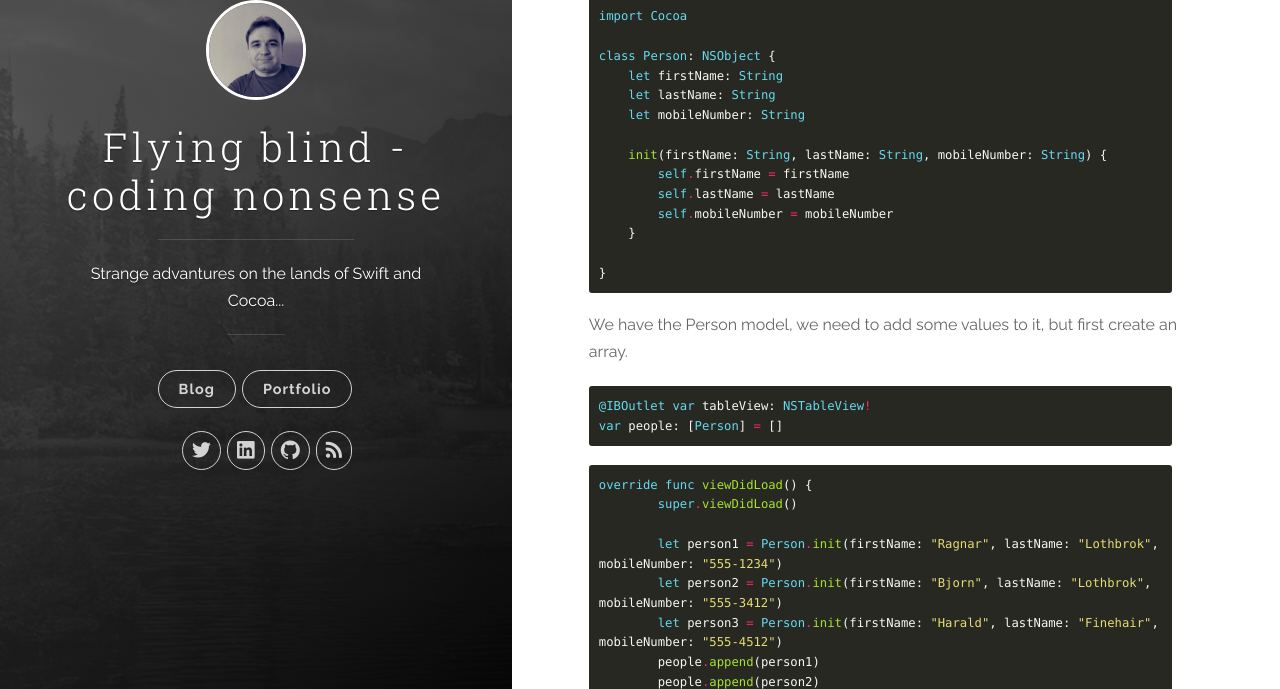
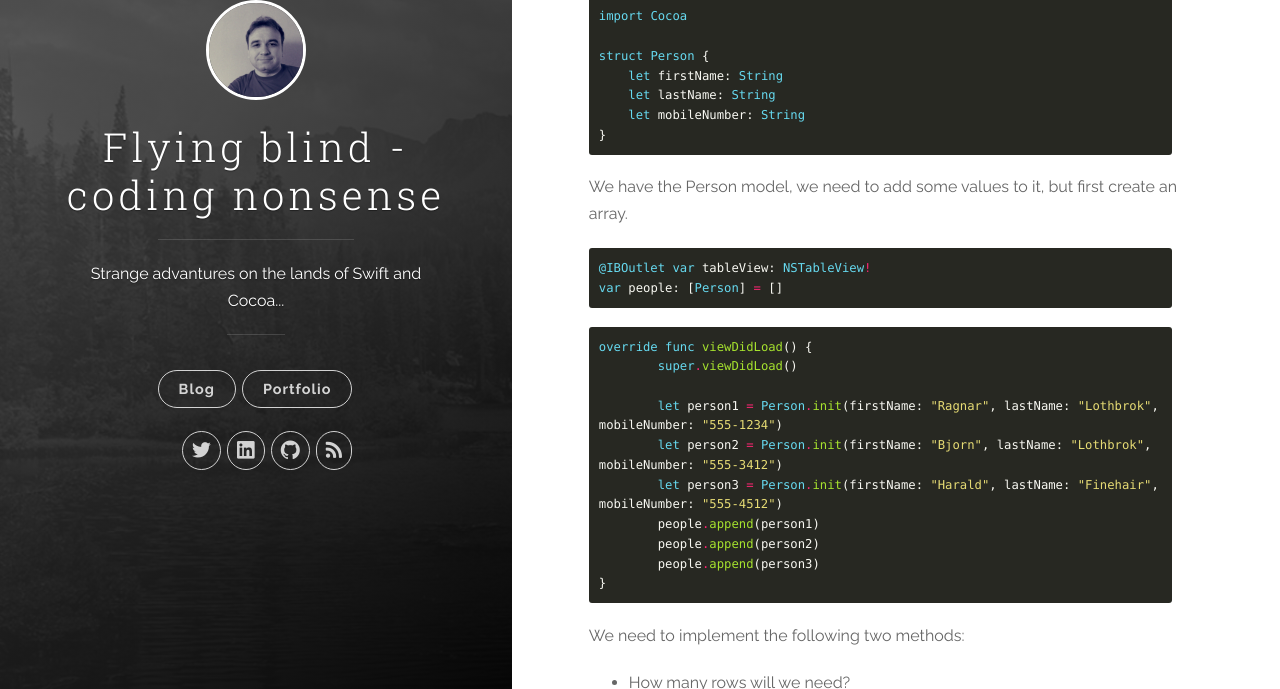
Before and after one commit to kicsipixel/kicsipixel.github.io, a Jekyll site: the page built from _posts/2018-11-17-nstableview_2.md, in a window 1280 px wide and 900 px high, scrolled down 5244 px, cut to the strip 211-900 px from the top of the window. Built offline with Jekyll 4.4.1, drawn with Linux system fonts in a browser that asks for light colours; nearby versions of some CDN libraries; comment, search, counter and statistics services are not loaded.

Commit message:
Updated NSTableView2 tutorial with 'struct'.

````diff
--- a/_posts/2018-11-17-nstableview_2.md
+++ b/_posts/2018-11-17-nstableview_2.md
@@ -44,17 +44,10 @@ So, instead of creating an Array with Dictionary, we add a new file.
 ``` swift
 import Cocoa
 
-class Person: NSObject {
+struct Person {
     let firstName: String
     let lastName: String
     let mobileNumber: String
-
-    init(firstName: String, lastName: String, mobileNumber: String) {
-        self.firstName = firstName
-        self.lastName = lastName
-        self.mobileNumber = mobileNumber
-    }
-
 }
 ```
 
````
